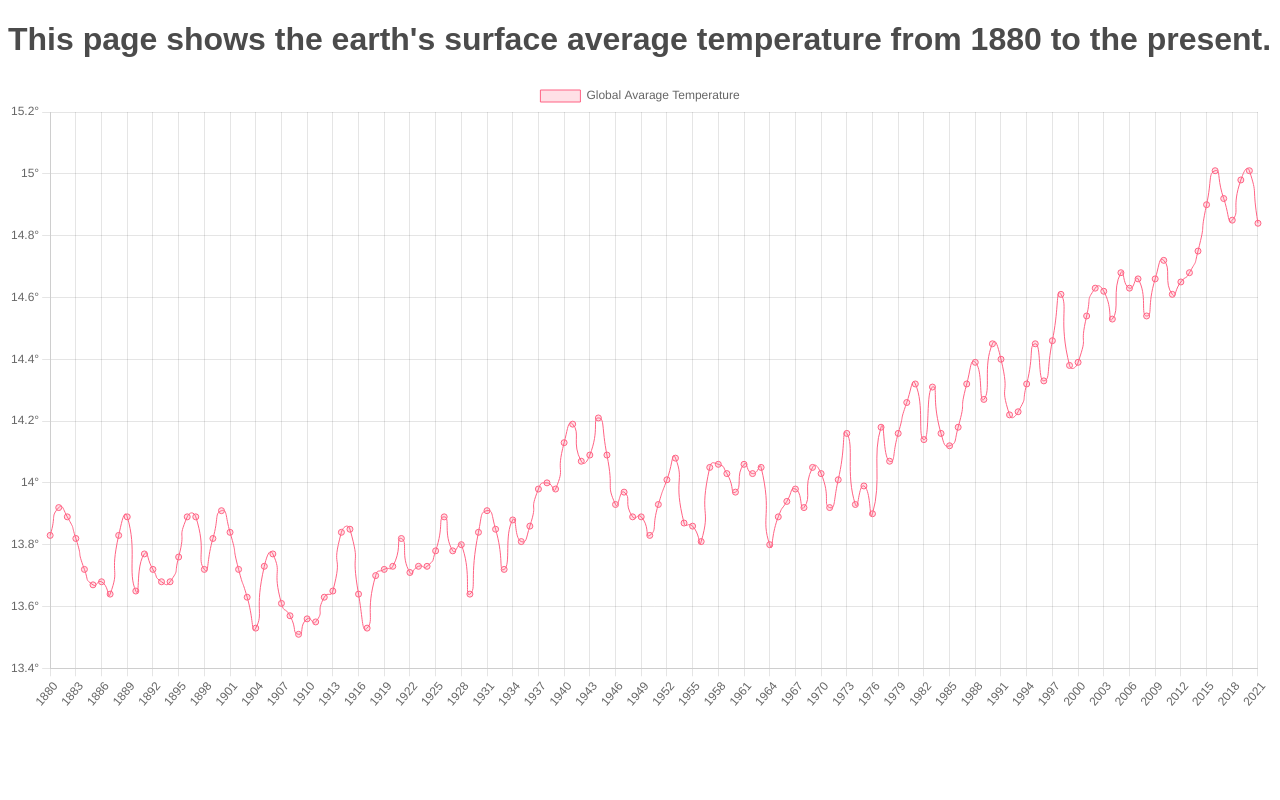
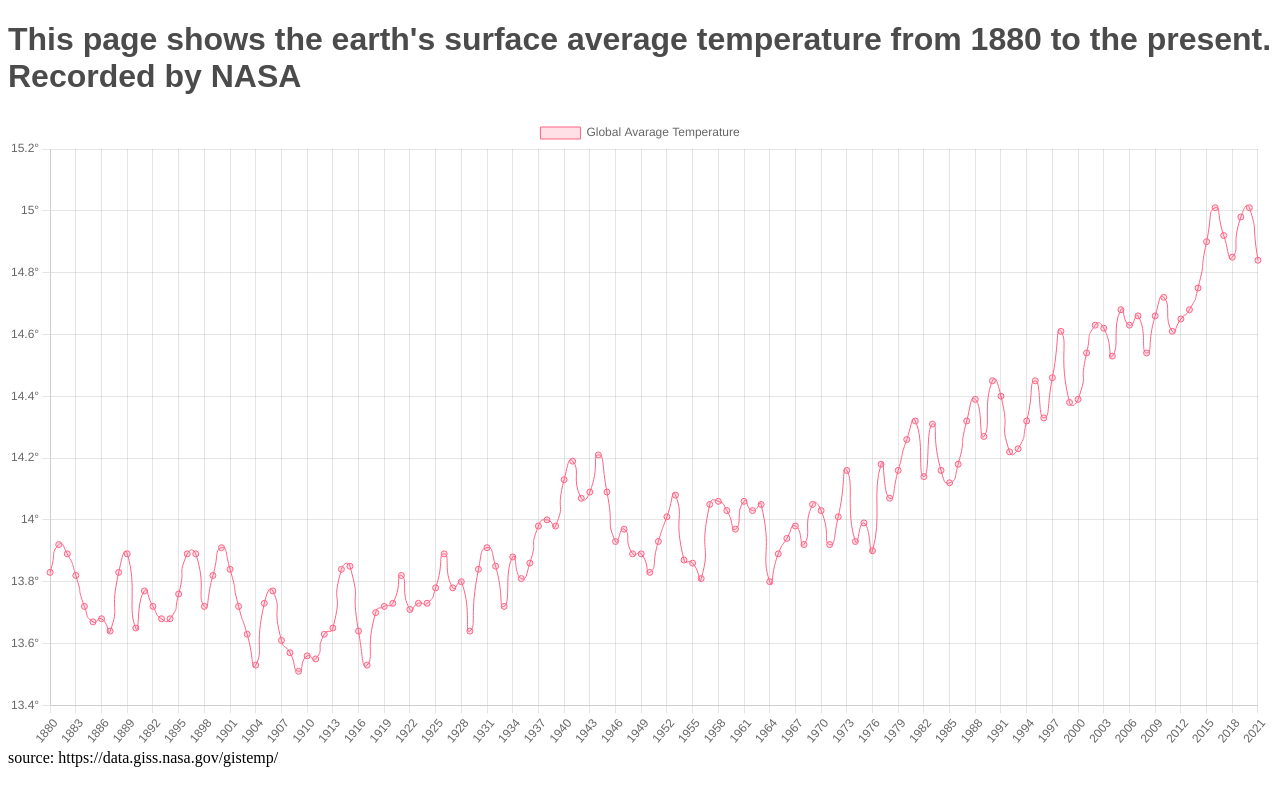
Before and after one commit to said1854/earth-surface-temperature, a plain HTML site: page index.html in a window 1280 px wide. Drawn offline with nearby package versions, Linux system fonts and the light colour scheme.

Commit message:
source location added

```diff
--- a/index.html
+++ b/index.html
@@ -21,9 +21,9 @@
 </head>
 
 <body>
-    <h1>This page shows the earth's surface average temperature from 1880 to the present.</h1>
+    <h1>This page shows the earth's surface average temperature from 1880 to the present. Recorded by NASA</h1>
     <canvas id="chart"></canvas>
-
+<footer>source: https://data.giss.nasa.gov/gistemp/</footer>
 
     <script>
         const xlabels = [];
```
